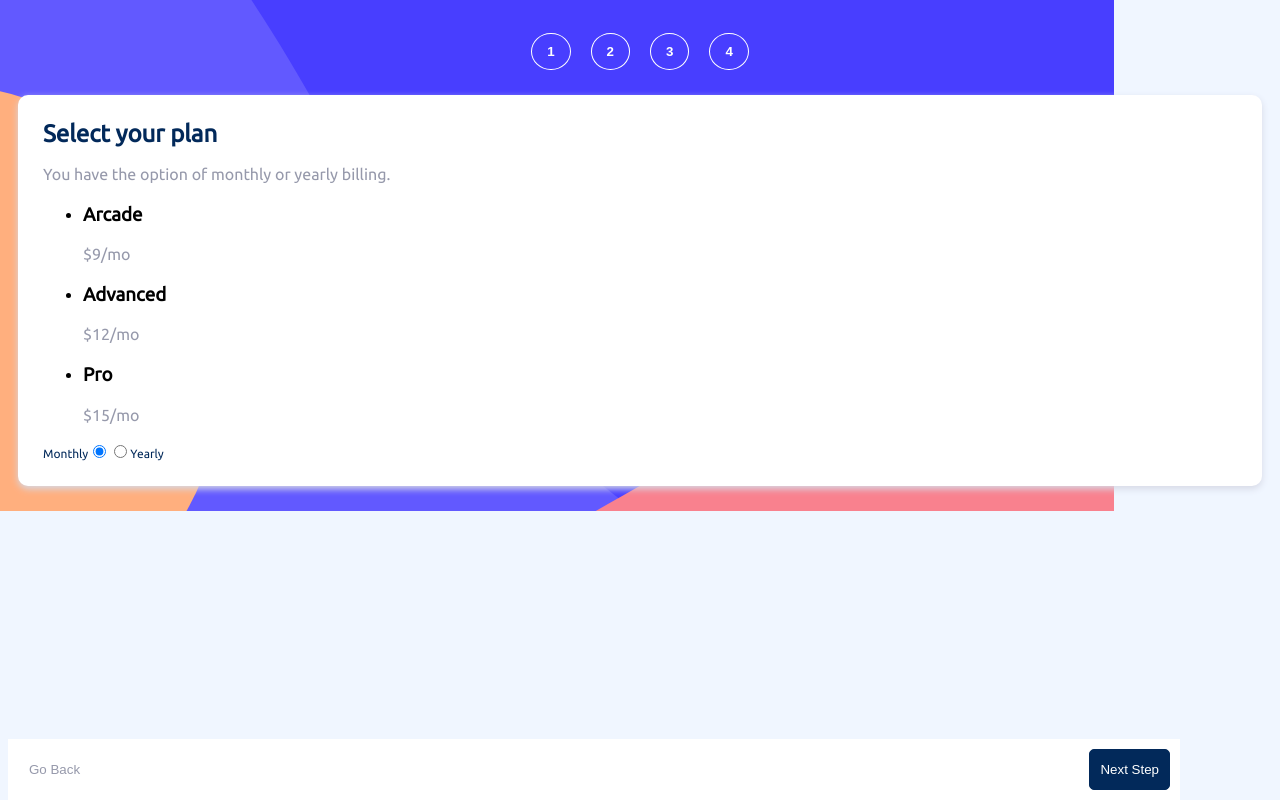
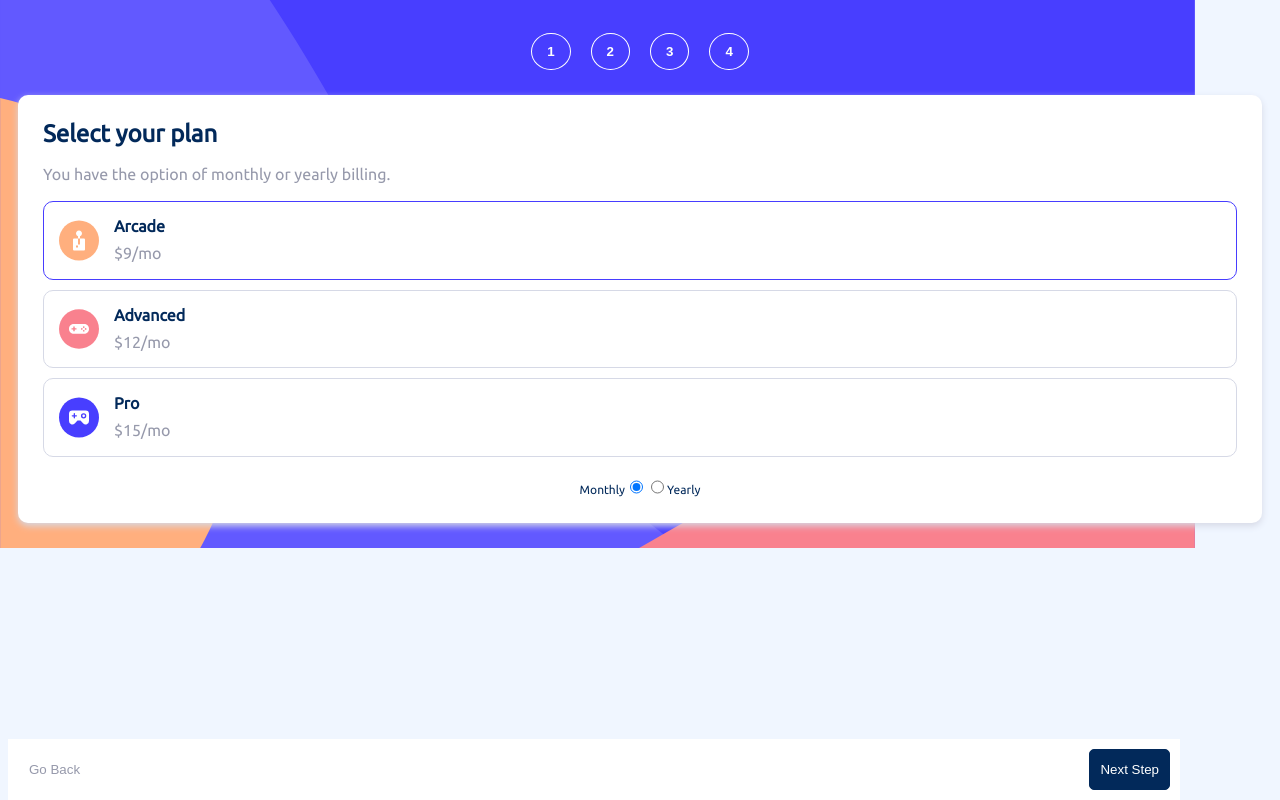
Before and after one commit to Jacoberson/multi-step-form, a React (Vite) app: page / in a window 1280 px wide. Both pictures are taken after a click on the button "Next Step". Built offline with nearby package versions, Linux system fonts and the light colour scheme.

Commit message:
Style step 2

```diff
--- a/src/App.css
+++ b/src/App.css
@@ -34,6 +34,8 @@
 
   /* typography */
   --paragraph: 1rem;
+  --primary-title: 1.5rem;
+  --secondary-title: 1rem;
 
   /* font weights */
   --regular: 400;
@@ -67,17 +69,30 @@ nav button {
   font-weight: var(--bold);
 }
 
-h1 {
-  font-size: 1.5rem;
+h1,
+h3 {
+  font-size: var(--primary-title);
   font-weight: var(--bold);
   color: var(--marine-blue);
   margin: 0;
+}
+
+h3 {
+  font-size: var(--secondary-title);
 }
 
 p {
   font-size: var(--paragraph);
   color: var(--cool-gray);
   line-height: 1.3rem;
+}
+
+ul {
+  list-style-type: none;
+  padding: 0;
+  display: flex;
+  flex-direction: column;
+  gap: 10px;
 }
 
 label {
@@ -142,3 +157,25 @@ footer button[type="button"] {
   display: flex;
   flex-direction: column;
 }
+
+.plan {
+  display: flex;
+  gap: 15px;
+  border: 1px solid var(--light-gray);
+  border-radius: 10px;
+  padding: 15px;
+}
+
+.plan.current-selected {
+  border: 1px solid var(--purplish-blue);
+}
+
+.plan-text p {
+  margin-top: 8px;
+  margin-bottom: 0;
+}
+
+.billing-type {
+  display: flex;
+  justify-content: center;
+}
--- a/src/components/navigationComponents/Step2.jsx
+++ b/src/components/navigationComponents/Step2.jsx
@@ -1,6 +1,9 @@
 import { PropTypes } from "prop-types";
 import Radio from "../htmlComponents/Radio";
 import Label from "../htmlComponents/Label";
+import ArcadeIcon from "../../assets/images/icon-arcade.svg";
+import AdvancedIcon from "../../assets/images/icon-advanced.svg";
+import ProIcon from "../../assets/images/icon-pro.svg";
 
 Step2.propTypes = {
   setCurrentStep: PropTypes.func,
@@ -12,19 +15,29 @@ export default function Step2() {
       <h1>Select your plan</h1>
       <p>You have the option of monthly or yearly billing.</p>
       <ul>
-        <li>
+        <li className="plan current-selected">
+          <img src={ArcadeIcon} alt="" />
+          <div className="plan-text">
             <h3>Arcade</h3>
             <p>$9/mo</p>
+          </div>
         </li>
-        <li>
+        <li className="plan">
+          <img src={AdvancedIcon} alt="" />
+          <div className="plan-text">
             <h3>Advanced</h3>
             <p>$12/mo</p>
+          </div>
         </li>
-        <li>
+        <li className="plan">
+          <img src={ProIcon} alt="" />
+          <div className="plan-text">
             <h3>Pro</h3>
             <p>$15/mo</p>
+          </div>
         </li>
       </ul>
+      <div className="billing-type">
         <Label name="monthly" text="Monthly" />
         <Radio
           id="monthly"
@@ -40,5 +53,6 @@ export default function Step2() {
         />
         <Label name="yearly" text="Yearly" />
       </div>
+    </div>
   );
 }
```
Lines whose indentation alone changed are shown as unchanged.
